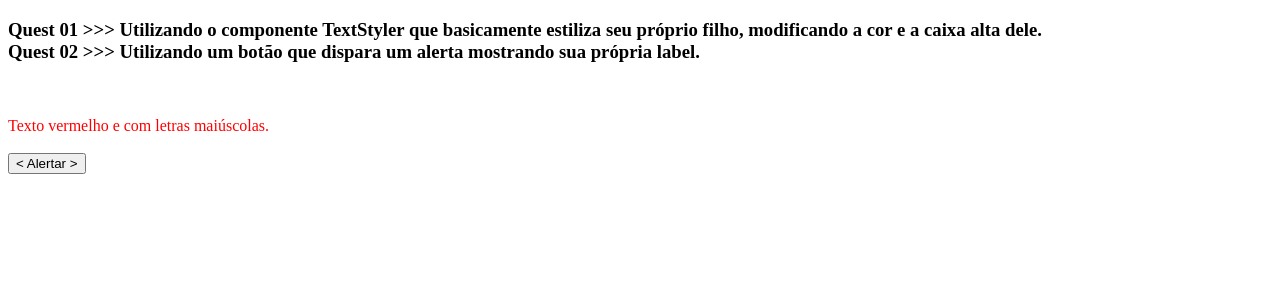
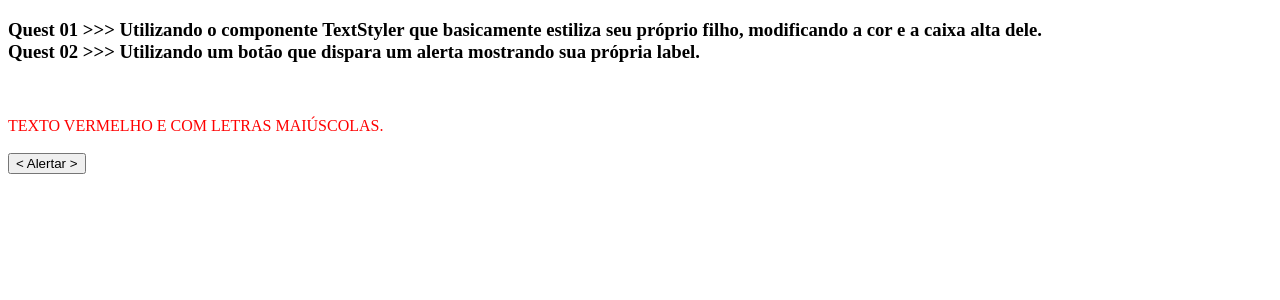
Before and after one commit to GugaS1lva/GugaT-013--Quests.React_01, a Next.js app: page / in a window 1280 px wide. Shown: the top 300 px of the page. Built offline with nearby package versions, Linux system fonts and the light colour scheme.

Commit message:
Fim do Desafio.

```diff
--- a/pages/components/textstyler/textstyler.js
+++ b/pages/components/textstyler/textstyler.js
@@ -1,5 +1,5 @@
 function TextStyler({children}){
-    const insertedText = children
+    const insertedText = children.toUpperCase()
 
     return <div style={{color: 'red'}}>{insertedText}</div>
 }
```
